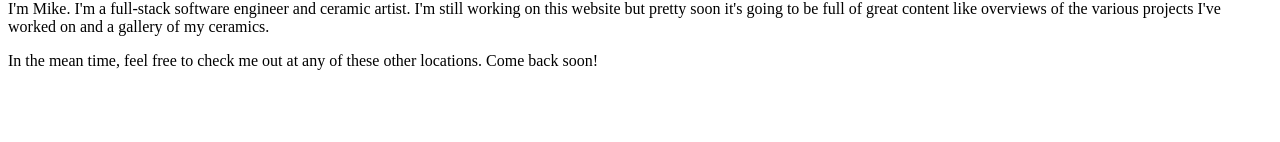
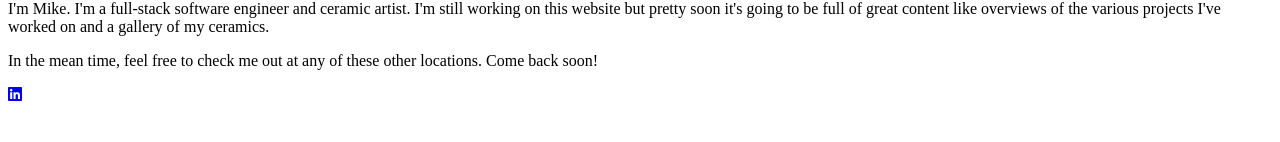
Before and after one commit to Cpt-Catnip/personal-site, a React app: page /home in a window 1280 px wide. Shown: the part 158-300 px from the top of the page. Built offline with nearby package versions, Linux system fonts and the light colour scheme; the HTML template or start-up script is replaced by a standard one.

Commit message:
icon link module

```diff
--- /dev/null
+++ b/src/components/GrowIcon.tsx
@@ -0,0 +1,19 @@
+import React from 'react';
+import '@fortawesome/fontawesome-free/js/all.js';
+
+interface iconProps {
+  prefix: string;
+  icon: string;
+  link: string;
+  options?: string;
+}
+
+const GrowIcon = ({ prefix, icon, link, options }: iconProps) => {
+  return (
+    <a target="_blank" rel="noopener noreferrer" href={link}>
+      <i className={`hover-grow ${prefix} ${icon} ${options || ''}`} />
+    </a>
+  );
+};
+
+export default GrowIcon;
--- a/src/components/Home.tsx
+++ b/src/components/Home.tsx
@@ -1,4 +1,5 @@
 import React from 'react';
+import { GrowIcon } from './index';
 
 const Home = () => {
   return (
@@ -15,6 +16,12 @@ const Home = () => {
         In the mean time, feel free to check me out at any of these other
         locations. Come back soon!
       </p>
+
+      <GrowIcon
+        prefix="fab"
+        icon="fa-linkedin"
+        link="https://www.linkedin.com/in/michael-koshakow/"
+      />
     </div>
   );
 };
--- a/src/components/index.ts
+++ b/src/components/index.ts
@@ -1,3 +1,4 @@
 export { default as Home } from './Home';
 export { default as Navbar } from './Navbar';
 export { default as WIP } from './WIP';
+export { default as GrowIcon } from './GrowIcon';
```
